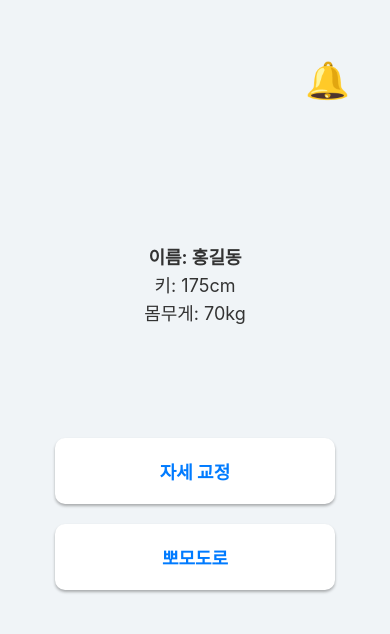
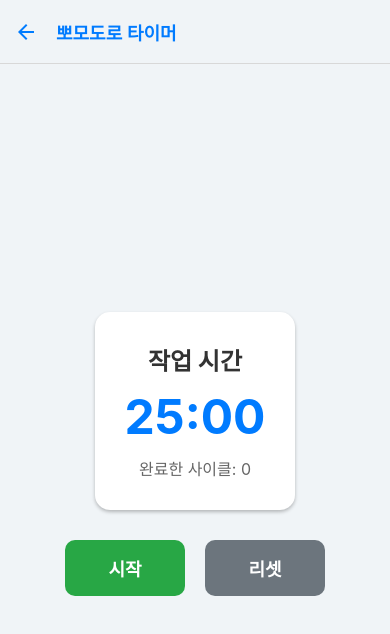
Before and after one commit to 2-you/Smart_Chair_APP, a React Native app in the folder Smart_Chair/: screen /Pomodoro in a window 390 px wide. Shown: the top 634 px of the page. Built offline with nearby package versions, Linux system fonts and the light colour scheme.

Commit message:
feat: 뽀모도로 타이머

```diff
--- a/Smart_Chair/App.js
+++ b/Smart_Chair/App.js
@@ -1,19 +1,45 @@
+import { NavigationContainer } from '@react-navigation/native';
+import { createStackNavigator } from '@react-navigation/stack';
 import { StatusBar } from 'expo-status-bar';
 import { StyleSheet, Text, View, TouchableOpacity } from 'react-native';
 import { useState, useEffect } from 'react';
 import tw from 'twrnc';
+import Pomodoro from './component/pomodoro';
+
+const Stack = createStackNavigator();
+
+// HomeScreen 컴포넌트
+const HomeScreen = ({ navigation }) => {
+  const [user, setUser] = useState({ name: '', height: '', weight: '' });
+
+  useEffect(() => {
+    const fetchData = async () => {
+      const data = {
+        name: '홍길동',
+        height: 175,
+        weight: 70,
+      };
+      setUser(data);
+    };
+
+    fetchData();
+  }, []);
+
+  return (
+    <View style={styles.container}>
+      <UserData user={user} />
+      <PostureCorrectionButton navigation={navigation} />
+      <PomodoroButton navigation={navigation} />
+      <StatusBar style="auto" />
+    </View>
+  );
+};
 
 const UserData = ({ user }) => (
   <View style={styles.userData}>
     <Text style={[tw`text-lg font-bold`, styles.userDataText]}>이름: {user.name}</Text>
     <Text style={[tw`text-lg`, styles.userDataText]}>키: {user.height}cm</Text>
     <Text style={[tw`text-lg`, styles.userDataText]}>몸무게: {user.weight}kg</Text>
-  </View>
-);
-
-const NotificationIcon = () => (
-  <View style={styles.notificationIcon}>
-    <Text style={tw`text-4xl mt-5 mr-5`}>🔔</Text>
   </View>
 );
 
@@ -35,31 +61,34 @@ const PomodoroButton = ({ navigation }) => (
   </TouchableOpacity>
 );
 
-export default function App({ navigation }) {
-  const [user, setUser] = useState({ name: '', height: '', weight: '' });
-
-  useEffect(() => {
-    // 예시 JSON 데이터
-    const fetchData = async () => {
-      const data = {
-        name: '홍길동',
-        height: 175,
-        weight: 70,
-      };
-      setUser(data);
-    };
-
-    fetchData();
-  }, []);
-
+// 메인 App 컴포넌트
+export default function App() {
   return (
-    <View style={styles.container}>
-      <NotificationIcon />
-      <UserData user={user} />
-      <PostureCorrectionButton navigation={navigation} />
-      <PomodoroButton navigation={navigation} />
-      <StatusBar style="auto" />
-    </View>
+    <NavigationContainer>
+      <Stack.Navigator
+        initialRouteName="Home"
+        screenOptions={{
+          headerStyle: {
+            backgroundColor: '#f0f4f7',
+          },
+          headerTintColor: '#007bff',
+          headerTitleStyle: {
+            fontWeight: 'bold',
+          },
+        }}
+      >
+        <Stack.Screen
+          name="Home"
+          component={HomeScreen}
+          options={{ title: '홈' }}
+        />
+        <Stack.Screen
+          name="Pomodoro"
+          component={Pomodoro}
+          options={{ title: '뽀모도로 타이머' }}
+        />
+      </Stack.Navigator>
+    </NavigationContainer>
   );
 }
 
--- /dev/null
+++ b/Smart_Chair/component/pomodoro.js
@@ -0,0 +1,153 @@
+import React, { useState, useEffect } from 'react';
+import { StyleSheet, Text, View, TouchableOpacity } from 'react-native';
+
+const Pomodoro = () => {
+    const [minutes, setMinutes] = useState(25);
+    const [seconds, setSeconds] = useState(0);
+    const [isActive, setIsActive] = useState(false);
+    const [isWork, setIsWork] = useState(true);
+    const [cycles, setCycles] = useState(0);
+
+    useEffect(() => {
+        let interval = null;
+
+        if (isActive) {
+            interval = setInterval(() => {
+                if (seconds === 0) {
+                    if (minutes === 0) {
+                        // 타이머 종료 시
+                        clearInterval(interval);
+                        if (isWork) {
+                            // 작업 시간 종료 -> 휴식 시간 시작
+                            setMinutes(5);
+                            setIsWork(false);
+                        } else {
+                            // 휴식 시간 종료 -> 작업 시간 시작
+                            setMinutes(25);
+                            setIsWork(true);
+                            setCycles(cycles + 1);
+                        }
+                        return;
+                    }
+                    setSeconds(59);
+                    setMinutes(minutes - 1);
+                } else {
+                    setSeconds(seconds - 1);
+                }
+            }, 1000);
+        }
+
+        return () => clearInterval(interval);
+    }, [isActive, minutes, seconds, isWork]);
+
+    const toggleTimer = () => {
+        setIsActive(!isActive);
+    };
+
+    const resetTimer = () => {
+        setIsActive(false);
+        setMinutes(25);
+        setSeconds(0);
+        setIsWork(true);
+        setCycles(0);
+    };
+
+    return (
+        <View style={styles.container}>
+            <View style={styles.timerCard}>
+                <Text style={styles.statusText}>
+                    {isWork ? '작업 시간' : '휴식 시간'}
+                </Text>
+                <Text style={styles.timerText}>
+                    {String(minutes).padStart(2, '0')}:{String(seconds).padStart(2, '0')}
+                </Text>
+                <Text style={styles.cycleText}>완료한 사이클: {cycles}</Text>
+            </View>
+
+            <View style={styles.buttonContainer}>
+                <TouchableOpacity
+                    style={[styles.button, isActive ? styles.stopButton : styles.startButton]}
+                    onPress={toggleTimer}
+                >
+                    <Text style={styles.buttonText}>
+                        {isActive ? '일시정지' : '시작'}
+                    </Text>
+                </TouchableOpacity>
+
+                <TouchableOpacity
+                    style={[styles.button, styles.resetButton]}
+                    onPress={resetTimer}
+                >
+                    <Text style={styles.buttonText}>리셋</Text>
+                </TouchableOpacity>
+            </View>
+        </View>
+    );
+};
+
+const styles = StyleSheet.create({
+    container: {
+        flex: 1,
+        backgroundColor: '#f0f4f7',
+        alignItems: 'center',
+        justifyContent: 'center',
+        padding: 20,
+    },
+    timerCard: {
+        backgroundColor: '#ffffff',
+        padding: 30,
+        borderRadius: 15,
+        alignItems: 'center',
+        shadowColor: '#000',
+        shadowOffset: { width: 0, height: 2 },
+        shadowOpacity: 0.25,
+        shadowRadius: 3.84,
+        elevation: 5,
+        marginBottom: 30,
+    },
+    statusText: {
+        fontSize: 24,
+        fontWeight: 'bold',
+        color: '#333',
+        marginBottom: 10,
+    },
+    timerText: {
+        fontSize: 48,
+        fontWeight: 'bold',
+        color: '#007bff',
+        marginBottom: 10,
+    },
+    cycleText: {
+        fontSize: 16,
+        color: '#666',
+    },
+    buttonContainer: {
+        flexDirection: 'row',
+        justifyContent: 'center',
+        width: '100%',
+    },
+    button: {
+        paddingVertical: 15,
+        paddingHorizontal: 30,
+        borderRadius: 10,
+        marginHorizontal: 10,
+        minWidth: 120,
+        alignItems: 'center',
+    },
+    startButton: {
+        backgroundColor: '#28a745',
+    },
+    stopButton: {
+        backgroundColor: '#dc3545',
+    },
+    resetButton: {
+        backgroundColor: '#6c757d',
+    },
+    buttonText: {
+        color: '#ffffff',
+        fontSize: 18,
+        fontWeight: 'bold',
+    },
+});
+
+export default Pomodoro;
--- a/Smart_Chair/package.json
+++ b/Smart_Chair/package.json
@@ -9,11 +9,15 @@
     "web": "expo start --web"
   },
   "dependencies": {
+    "@react-navigation/native": "^7.0.3",
+    "@react-navigation/stack": "^7.0.3",
     "expo": "~51.0.28",
     "expo-status-bar": "~1.12.1",
     "react": "18.2.0",
     "react-native": "0.74.5",
-    "twrnc": "^4.5.1"
+    "twrnc": "^4.5.1",
+    "react-native-screens": "3.31.1",
+    "react-native-safe-area-context": "4.10.5"
   },
   "devDependencies": {
     "@babel/core": "^7.20.0"
```
Also changed, not shown: 1 other file (tests, documents, lock files or other folders).
